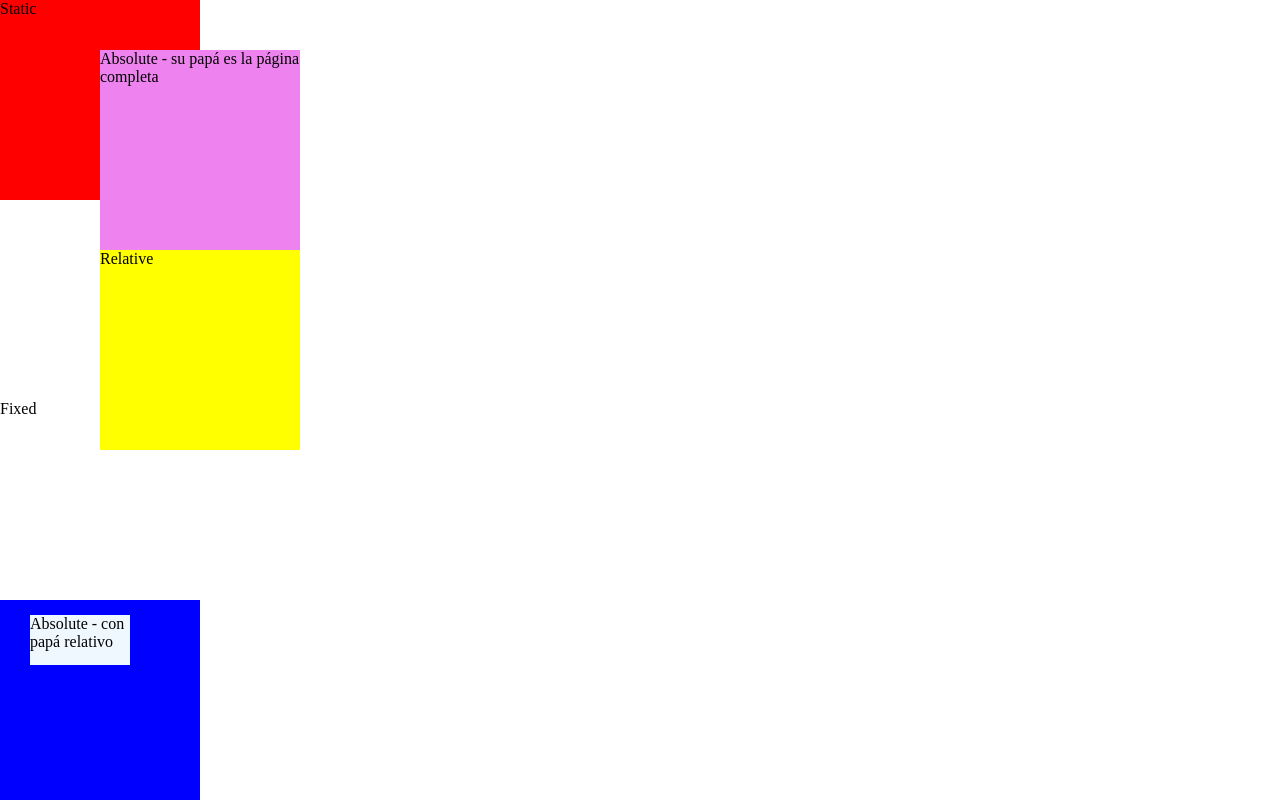
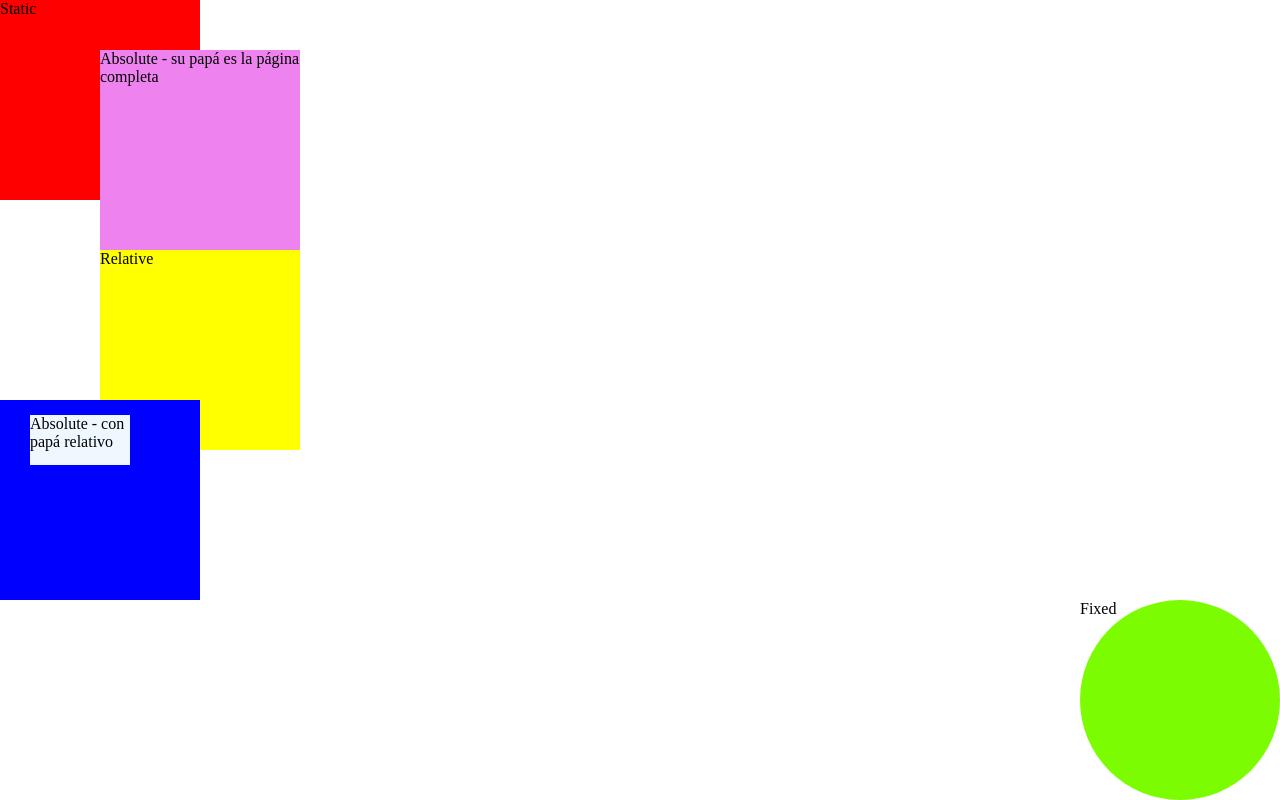
Before and after one commit to cburguenog/DevF-gen17, a plain HTML site: page 3-Positions/index.html in a window 1280 px wide. Drawn offline with Linux system fonts and the light colour scheme.

Commit message:
Positions

```diff
--- a/3-Positions/style.css
+++ b/3-Positions/style.css
@@ -36,3 +36,10 @@ div{
     top: 15px;
     left: 30px;
 }
+#fixed{
+    background-color: lawngreen;
+    position: fixed;
+    right: 0;
+    bottom: 0;
+    border-radius: 50%;
+}
```
